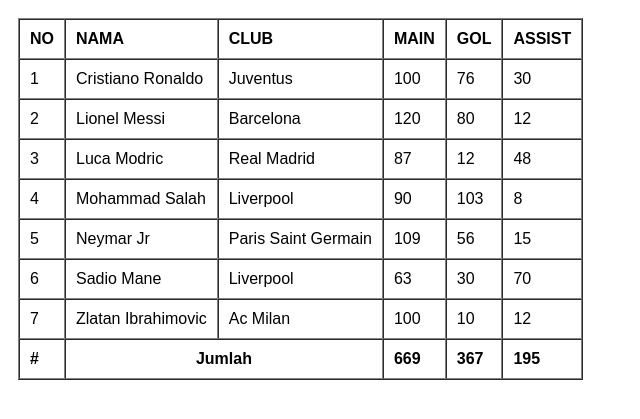
After one commit to farhanalfauzi/pw2021_203040085, a PHP site: page /latihan3d.php in a window 1280 px wide. The commit adds this page. Shown: the top 419 px of the page, without its empty margins (0-640 px from the left). Run offline with PHP 8.4, Linux system fonts and the light colour scheme.

Commit message:
menyelesaikan tugas 3

```diff
--- a/praktikum/tugas3/latihan3b.php
+++ b/praktikum/tugas3/latihan3b.php
@@ -22,7 +22,7 @@
     <meta charset="UTF-8">
     <meta http-equiv="X-UA-Compatible" content="IE=edge">
     <meta name="viewport" content="width=device-width, initial-scale=1.0">
-    <title>Latihan3b_2030400085</title>
+    <title>latihan3b_2030400085</title>
 </head>
 <body>
     <h3>Daftar Pemain Bola Terkenal</h3>
--- /dev/null
+++ b/praktikum/tugas3/latihan3d.php
@@ -0,0 +1,120 @@
+<?php
+/*
+Farhan Alfauzi
+203040085
+Shift Kamis 8.00 - 9.00
+*/
+?>
+
+<?php
+$pemain_bola = [
+    [
+        "nama" => "Cristiano Ronaldo",
+        "club" => "Juventus",
+        "main" => "100",
+        "gol" => "76",
+        "assist" => "30"
+    ],
+    [
+        "nama" => "Lionel Messi",
+        "club" => "Barcelona",
+        "main" => "120",
+        "gol" => "80",
+        "assist" => "12"
+    ],
+    [
+        "nama" => "Luca Modric",
+        "club" => "Real Madrid",
+        "main" => "87",
+        "gol" => "12",
+        "assist" => "48"
+    ],
+    [
+        "nama" => "Mohammad Salah",
+        "club" => "Liverpool",
+        "main" => "90",
+        "gol" => "103",
+        "assist" => "8"
+    ],
+    [
+        "nama" => "Neymar Jr",
+        "club" => "Paris Saint Germain",
+        "main" => "109",
+        "gol" => "56",
+        "assist" => "15"
+    ],
+    [
+        "nama" => "Sadio Mane",
+        "club" => "Liverpool",
+        "main" => "63",
+        "gol" => "30",
+        "assist" => "70"
+    ],
+    [
+        "nama" => "Zlatan Ibrahimovic",
+        "club" => "Ac Milan",
+        "main" => "100",
+        "gol" => "10",
+        "assist" => "12"
+    ]
+];
+$total_main = 0;
+$total_gol= 0;
+$total_assist = 0;
+foreach ($pemain_bola as $pb => $value) {
+    $total_main += $value['main'];
+    $total_gol += $value['gol'];
+    $total_assist += $value['assist'];
+}
+?>
+
+<!DOCTYPE html>
+<html lang="en">
+<head>
+    <meta charset="UTF-8">
+    <meta http-equiv="X-UA-Compatible" content="IE=edge">
+    <meta name="viewport" content="width=device-width, initial-scale=1.0">
+    <title>latihan3d_203040085</title>
+    <style>
+        .tabel {
+            width: 50%;
+            padding: 10px;
+            font-family: arial;
+            text-align: left;
+        }
+    </style>
+</head>
+<body>
+    <div class="tabel">
+            <table border="1" cellspacing="0" cellpadding="10">
+                <td><b>NO</b></td>
+                <td><b>NAMA</b></td>
+                <td><b>CLUB</b></td>
+                <td><b>MAIN</b></td>
+                <td><b>GOL</b></td>
+                <td><b>ASSIST</b></td>
+                <tr></tr>
+                <?php  $nomor = 1; ?>
+                <?php foreach ($pemain_bola as $pb) : ?>
+
+                        <td><?= $nomor; ?></td>
+                        <td><?= $pb["nama"];?></td>
+                        <td><?= $pb["club"];?></td>
+                        <td><?= $pb["main"];?></td>
+                        <td><?= $pb["gol"];?></td>
+                        <td><?= $pb["assist"];?></td>
+                        <tr></tr>
+                        <?php $nomor++; ?>
+                <?php endforeach; ?>
+                <th>#</th>
+                <th colspan="2">
+                <center>Jumlah</center>
+                </th>
+                <th><?= $total_main ?></th>
+                <th><?= $total_gol ?></th>
+                <th><?= $total_assist ?></th>
+
+        </table>
+    </div>
+</body>
+</html>
```
Also changed, not shown: praktikum/tugas3/latihan3e.php (added).
